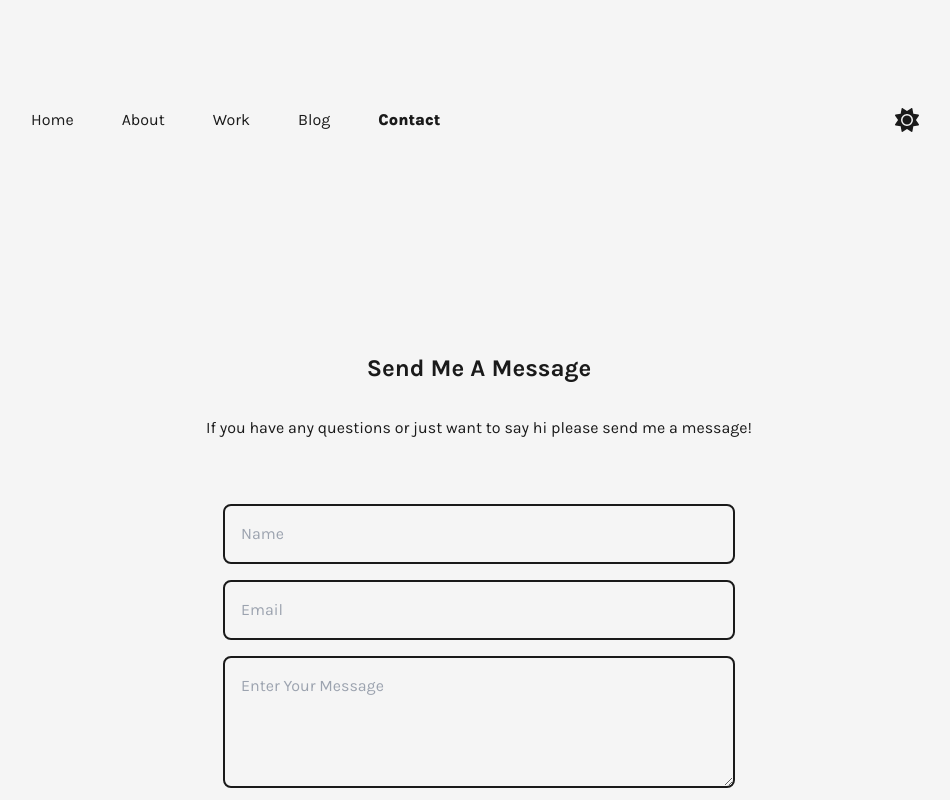
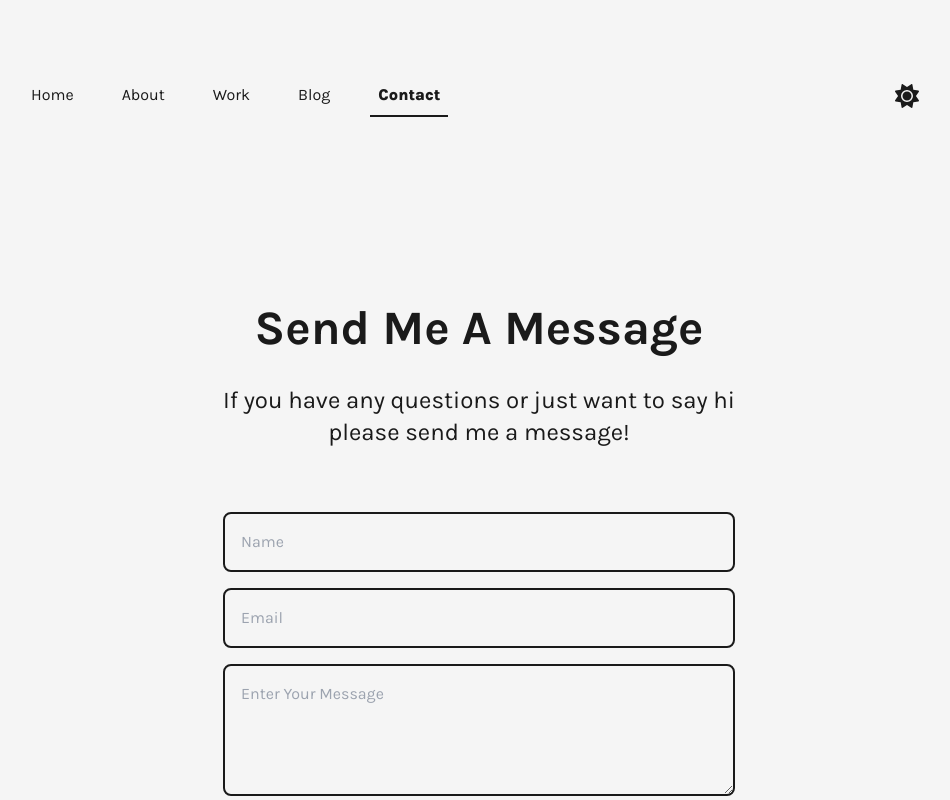
Before and after one commit to sanliverpool13/personal-website, a Next.js app: page /contact in a window 1280 px wide. Shown: the top 800 px of the page, without its empty margins (161-1111 px from the left). Built offline with nearby package versions, Linux system fonts and the light colour scheme.

Commit message:
update sizing and active tab in navbar. Update section title sizing

```diff
--- a/src/components/Navbar/navbar.tsx
+++ b/src/components/Navbar/navbar.tsx
@@ -35,7 +35,7 @@ const Navbar = () => {
   }
 
   return (
-    <nav className="absolute top-0 w-full md:h-60 h-28 lg:px-48 md:px-24 px-6">
+    <nav className="absolute top-0 w-full md:h-48 h-28 lg:px-48 md:px-24 px-6">
       <div className="flex justify-between items-center h-full container mx-auto w-full max-w-5xl">
         <NavLinks />
         <ThemeToggleButton />
@@ -52,9 +52,12 @@ const NavLinks: React.FC = () => {
   return (
     <ul className="list-none flex md:gap-8 gap-2">
       {navigationLinks.map((link, index) => (
-        <li key={link.href} className={`p-2 ${index === 0 ? "pl-0" : ""}`}>
-          <NavLink href={link.href} text={link.text} />
-        </li>
+        <NavLink
+          key={link.href}
+          href={link.href}
+          text={link.text}
+          index={index}
+        />
       ))}
     </ul>
   );
@@ -63,10 +66,11 @@ const NavLinks: React.FC = () => {
 interface NavLinkProps {
   href: string;
   text: string;
+  index: number;
   onClick?: () => void;
 }
 
-const NavLink = ({ href, text, onClick }: NavLinkProps) => {
+const NavLink = ({ href, text, index, onClick }: NavLinkProps) => {
   const pathname = usePathname();
   const isActive = pathname === href;
 
@@ -76,6 +80,11 @@ const NavLink = ({ href, text, onClick }: NavLinkProps) => {
   };
 
   return (
+    <li
+      className={`p-2 ${index === 0 ? "pl-0" : ""} ${
+        isActive ? "border-b-2" : ""
+      }`}
+    >
       <Link
         href={href}
         passHref
@@ -86,6 +95,7 @@ const NavLink = ({ href, text, onClick }: NavLinkProps) => {
       >
         {text}
       </Link>
+    </li>
   );
 };
 
--- a/src/components/contact/contact.tsx
+++ b/src/components/contact/contact.tsx
@@ -2,6 +2,7 @@
 import React, { useState } from "react";
 import { motion } from "framer-motion";
 import { containerVariants } from "@/lib/framer-motion";
+import SectionTitle from "../general/sectiontitle";
 
 const ContactForm = () => {
   // State for form inputs
@@ -68,9 +69,9 @@ const ContactForm = () => {
       variants={containerVariants}
       className="flex flex-col md:gap-16 gap-12 md:items-center md:text-center"
     >
-      <div className="flex flex-col md:gap-8 gap-4">
-        <h2 className="text-2xl font-bold">Send Me A Message</h2>
-        <p>
+      <div className="flex flex-col md:gap-8 gap-4 max-w-lg">
+        <SectionTitle title="Send Me A Message" />
+        <p className="text-xl lg:text-2xl">
           If you have any questions or just want to say hi please send me a
           message!
         </p>
--- a/src/components/general/sectiontitle.tsx
+++ b/src/components/general/sectiontitle.tsx
@@ -14,7 +14,7 @@ const SectionTitle: React.FC<SectionTitleProps> = ({ title }) => {
       viewport={{ once: true }}
       variants={containerVariants}
     >
-      <h2 className="text-3xl font-bold">{title}</h2>
+      <h2 className="md:text-5xl text-3xl font-bold">{title}</h2>
     </motion.div>
   );
 };
--- a/src/components/pagelayout.tsx
+++ b/src/components/pagelayout.tsx
@@ -6,7 +6,7 @@ interface PageLayoutProps {
 
 const PageLayout = ({ children }: PageLayoutProps) => {
   return (
-    <main className="flex-1 lg:px-48 md:px-24 px-6 md:pt-88 pt-32 md:pb-24 pb-16">
+    <main className="flex-1 lg:px-48 md:px-24 px-6 md:pt-76 pt-32 md:pb-24 pb-16">
       <div className="container mx-auto max-w-5xl flex flex-col items-center md:gap-48 gap-24">
         {children}
       </div>
--- a/tailwind.config.js
+++ b/tailwind.config.js
@@ -5,6 +5,7 @@ module.exports = {
     extend: {
       spacing: {
         30: "7.5rem",
+        76: "19rem",
         82: "20.5rem",
         84: "21rem",
         86: "221.5rem",
```
Lines whose indentation alone changed are shown as unchanged.
